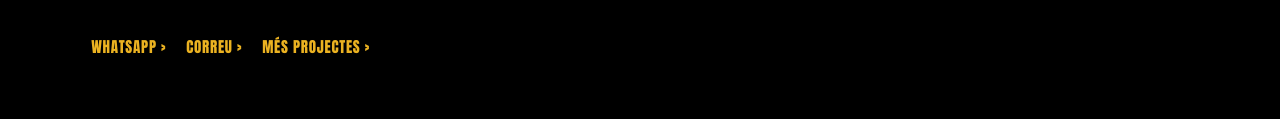
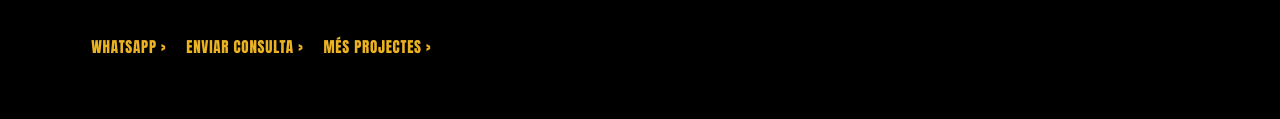
Before and after one commit to projectelab/WEB, a website: page public/projectes/pugnator-nox-bellum/index.html in a window 1280 px wide. Shown: the part 2954-3073 px from the top of the page. Drawn offline with Linux system fonts and the light colour scheme.

Commit message:
fix(projects): route email CTA to native contact form

```diff
--- a/public/projectes/pugnator-nox-bellum/index.html
+++ b/public/projectes/pugnator-nox-bellum/index.html
@@ -27,5 +27,5 @@
 <section class="case-detail"><div class="inner"><span class="case-kicker">01 / CONTINUÏTAT</span><h2>DUES EDICIONS.</h2><p>DESORDEN ha enregistrat Nox Bellum durant dues edicions consecutives, treballant sobre un esdeveniment esportiu real i recurrent.</p></div></section>
 <section class="case-detail"><div class="inner"><span class="case-kicker">02 / CAPTURA</span><h2>ACCIÓ DES DE L'AIRE.</h2><p>La cobertura incorpora dron per contextualitzar espai, públic i dimensió de l'esdeveniment, combinat amb imatges orientades a promoció i xarxes.</p></div></section>
 
-<section class="section contact"><div class="inner"><h2 class="display"><span>TENS UN PROJECTE</span><span>SEMBLANT?</span></h2><div class="channels"><a class="channel" href="https://wa.me/34640925788" target="_blank" rel="noopener noreferrer">WHATSAPP ›</a><a class="channel" href="mailto:lab@desorden.cat">CORREU ›</a><a class="channel" href="/projectes/">MÉS PROJECTES ›</a></div><footer><span>DESORDEN · 2026</span><nav class="legal-links" aria-label="Informació legal"><a href="/avis-legal/">Avís legal</a><a href="/privadesa/">Privadesa</a><a href="/cookies/">Cookies</a></nav></footer></div></section>
+<section class="section contact"><div class="inner"><h2 class="display"><span>TENS UN PROJECTE</span><span>SEMBLANT?</span></h2><div class="channels"><a class="channel" href="https://wa.me/34640925788" target="_blank" rel="noopener noreferrer">WHATSAPP ›</a><a class="channel" href="/#contacte">ENVIAR CONSULTA ›</a><a class="channel" href="/projectes/">MÉS PROJECTES ›</a></div><footer><span>DESORDEN · 2026</span><nav class="legal-links" aria-label="Informació legal"><a href="/avis-legal/">Avís legal</a><a href="/privadesa/">Privadesa</a><a href="/cookies/">Cookies</a></nav></footer></div></section>
 </main></div><script src="/assets/media.20260922.js" defer></script></body></html>
```
